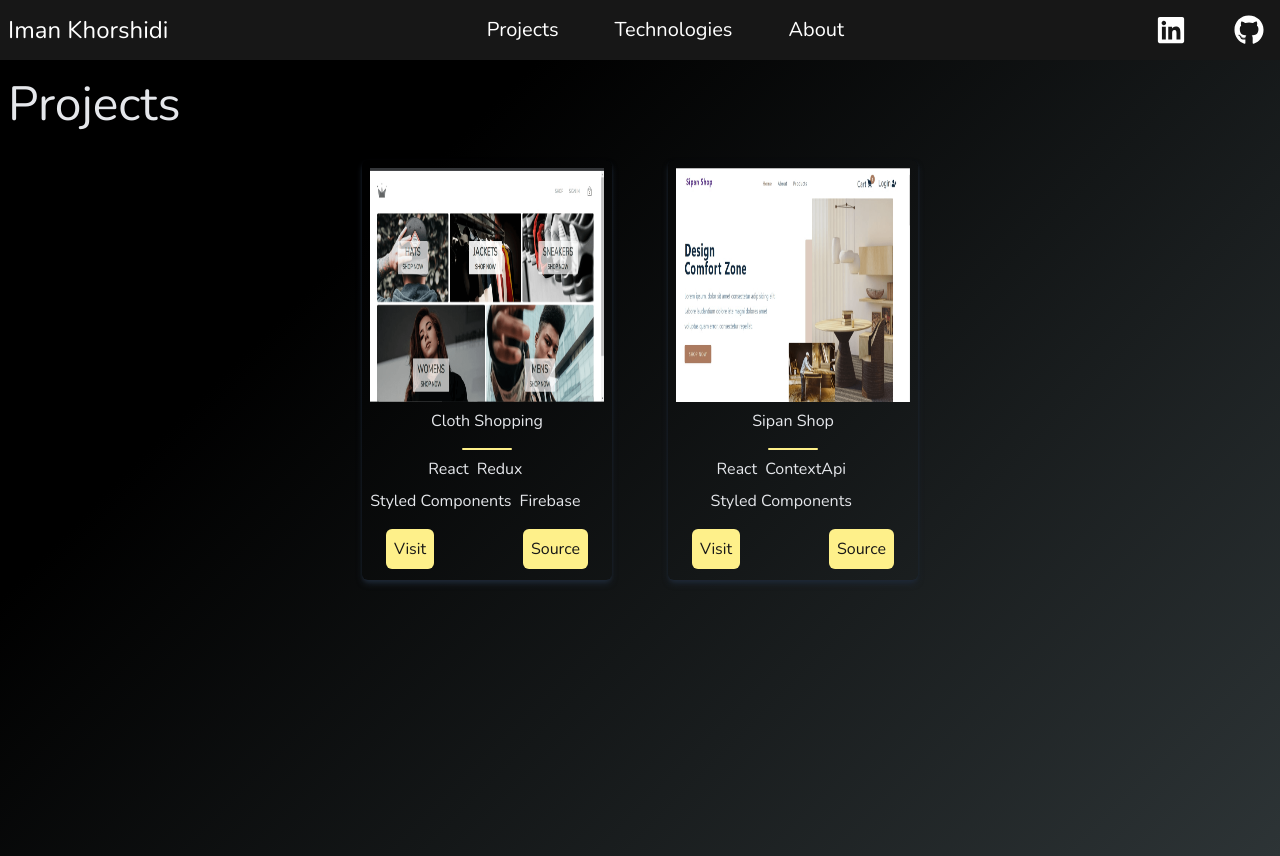
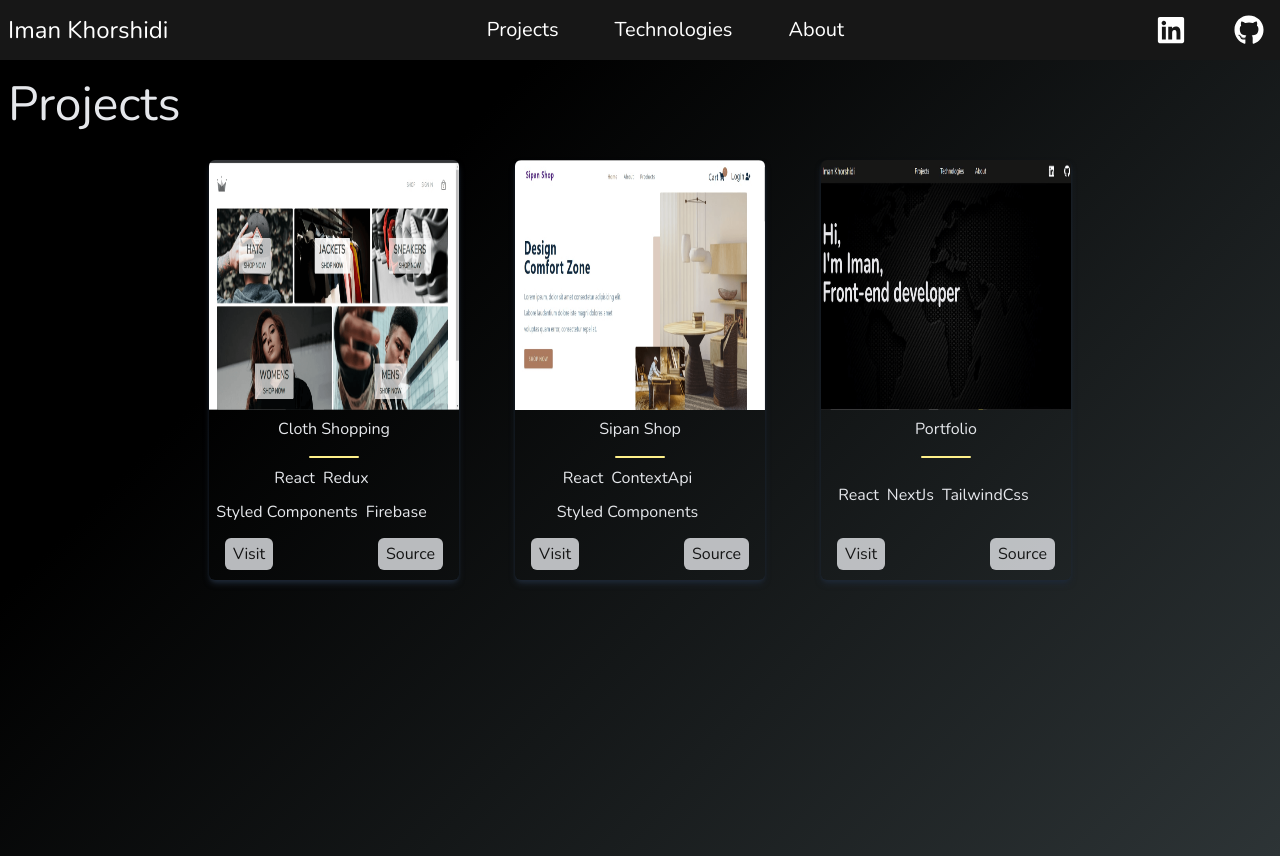
Before and after one commit to Imankh72/portfolio, a Next.js app: page /projects in a window 1280 px wide. Built offline with nearby package versions, Linux system fonts and the light colour scheme.

Commit message:
Fix: Projects Components

```diff
--- a/components/Projects.jsx
+++ b/components/Projects.jsx
@@ -9,29 +9,29 @@ const Projects = () => {
         {projects.map(({ id, title, image, technologies, source, visit }) => (
           <div
             key={id}
-            className="p-2 overflow-hidden rounded-md text-center shadow-md shadow-gray-800 w-[250px] h-[420px]"
+            className="overflow-hidden rounded-md text-center shadow-md shadow-gray-800 w-[250px] h-[420px] pb-4"
           >
             <Image src={image} width={250} height={250} />
             <h3>{title}</h3>
             <span className="w-[50px] h-[2px] rounded-md bg-yellow-200 inline-block"></span>
-            <div className="w-[90%] flex items-center justify-center gap-2 flex-wrap mb-2">
+            <div className="w-[90%] flex items-center justify-center gap-2 flex-wrap mb-2 h-[15%]">
               {technologies.map((tech, index) => (
                 <ul key={index}>
                   <li>{tech}</li>
                 </ul>
               ))}
             </div>
-            <div className="flex items-center justify-between px-4 py-2">
+            <div className="flex items-center justify-between px-4 pt-1 ">
               <a
                 href={visit}
-                className="bg-yellow-200 text-neutral-900 p-2 rounded-md cursor-pointer hover:opacity-80 transition-all"
+                className="bg-gray-200 opacity-80 text-neutral-900 px-2 py-1 rounded-md cursor-pointer hover:opacity-100 transition-all "
                 target="_blank"
               >
                 Visit
               </a>
               <a
                 href={source}
-                className="bg-yellow-200 text-neutral-900 p-2 rounded-md cursor-pointer hover:opacity-80 transition-all"
+                className="bg-gray-200 opacity-80 text-neutral-900 px-2 py-1 rounded-md cursor-pointer hover:opacity-100 transition-all"
                 target="_blank"
               >
                 Source
--- a/data/projects.js
+++ b/data/projects.js
@@ -15,4 +15,12 @@ export const projects = [
     source: "https://github.com/Imankh72/sipan-shop",
     image: "/static/images/sipan-shop.png",
   },
+  {
+    id: "3",
+    title: "Portfolio",
+    technologies: ["React", "NextJs", "TailwindCss"],
+    visit: "https://sipan-shop.netlify.app/",
+    source: "https://github.com/Imankh72/portfolio",
+    image: "/static/images/portfolio.png",
+  },
 ];
--- a/styles/globals.css
+++ b/styles/globals.css
@@ -8,6 +8,10 @@ body {
   margin: 0;
   font-family: Nunito, -apple-system, BlinkMacSystemFont, Segoe UI, Roboto,
     Oxygen, Ubuntu, Cantarell, Fira Sans, Droid Sans, Helvetica Neue, sans-serif;
+}
+
+body {
+  background: #050505f3;
 }
 
 a {
```
Also changed, not shown: public/static/images/portfolio.png (added).
